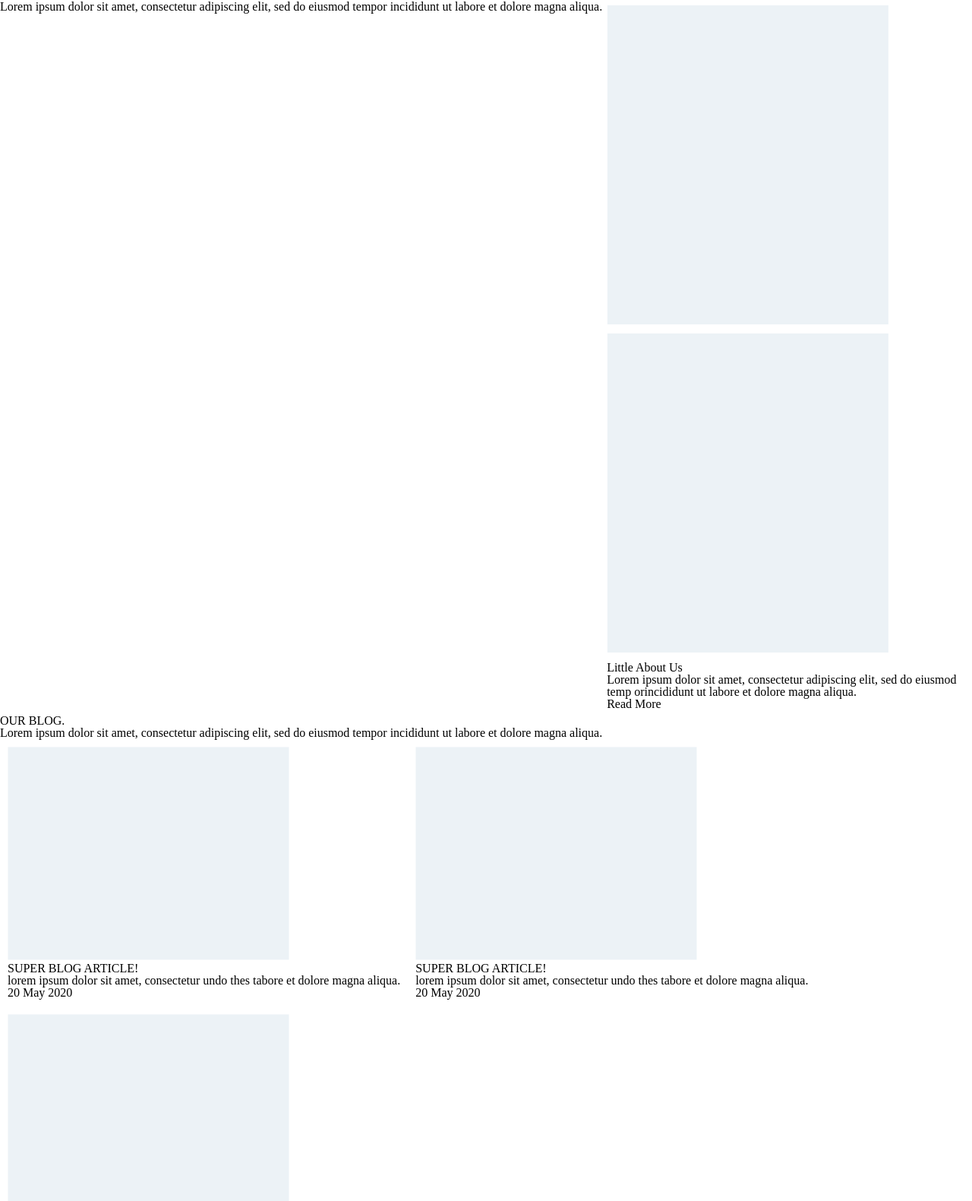
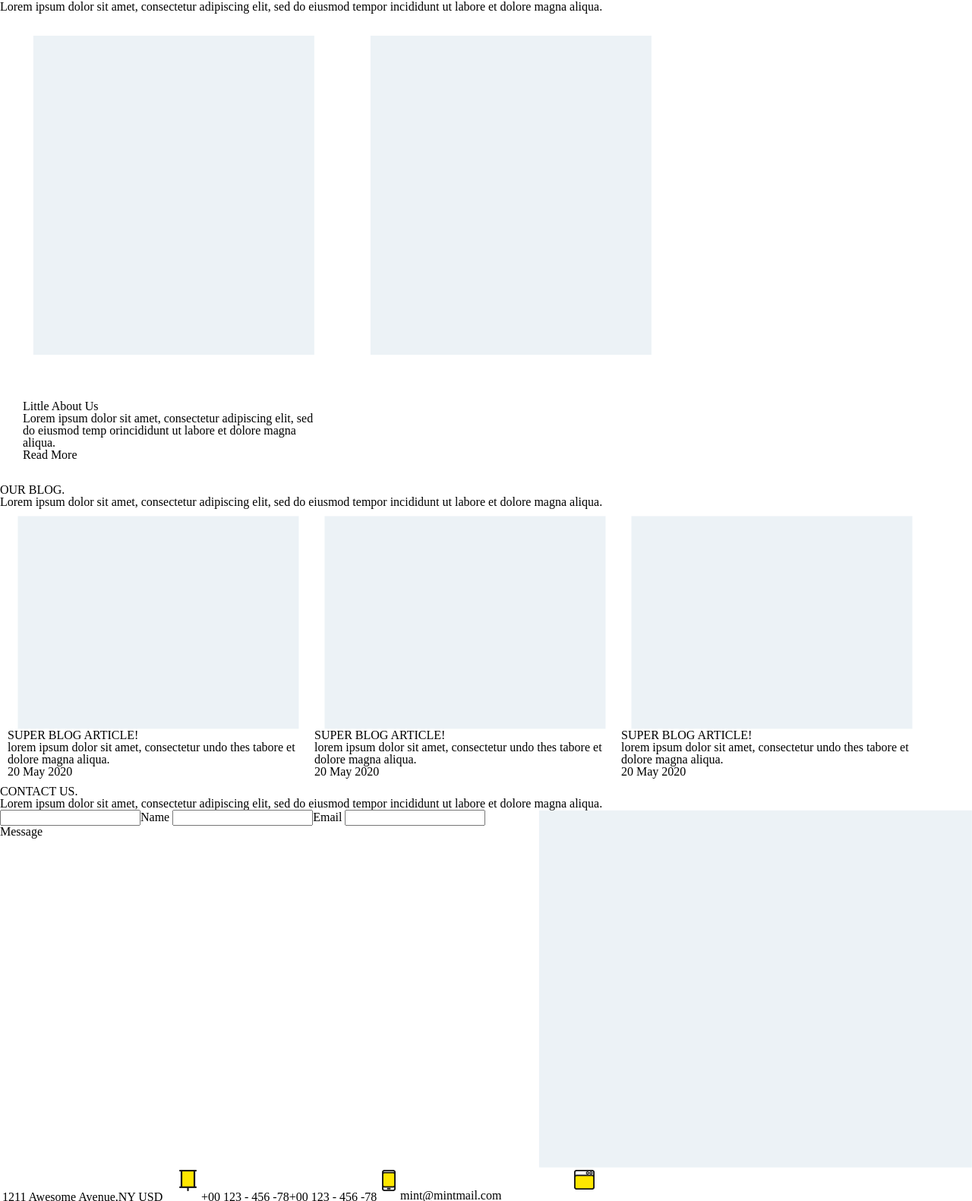
Before and after one commit to mercurymiha/hillel-homtask, a plain HTML site: page index.html in a window 1280 px wide. Shown: the part 1879-3460 px from the top of the page at 76% size. Drawn offline with Linux system fonts and the light colour scheme.

Commit message:
blocksfix

```diff
--- a/custom.css
+++ b/custom.css
@@ -77,32 +77,42 @@ header {
 	float: left;
 	margin-left: 10%;
 }
-section .luke ul li {
+.luke{
+	overflow: hidden;
+	clear: both;
+}
+.imgsection3 {
 	float: left;
-	margin: 6px;
-}
-.luke {
-	overflow: hidden;
-}
-section .luke ul {
-	overflow: auto;
-}
-section .superblog ul li {
-	float: left;
-	margin: 10px;
+	margin: 30px;
+	width: 30%;
 }
 .superblog {
 	overflow: hidden;
+	clear: both;
 }
-section .superblog ul {
-	overflow: auto;
+.imgsection4 {
+	float: left;
+	margin: 10px;
+	width: 30%;
 }
-section form {
+.formfix {
+	overflow: hidden;
+}
+.sectionform {
 	float: left;
+	width: 50%;
 }
 .contactimg {
 	float: right;
 	width: 50%;
+}
+.art {
+	overflow: hidden;
+}
+.imgsection5 {
+	float: left;
+	width: 20%;
+	margin: 3px;
 }
 footer a {
 	float: left;
@@ -115,10 +125,3 @@ footer {
 	overflow: hidden;
 	background-color: black;
 }
-section .art ul li {
-	float: left;
-	margin: 6px;
-}
-.art {
-	overflow: hidden;
-}
--- a/index.html
+++ b/index.html
@@ -50,50 +50,53 @@
             </div>
         </section>
         <section  class="clearfix">
+            <div class="sectiontext">
               <h2>ABOUT US.</h2>
             <p>Lorem ipsum dolor sit amet, consectetur adipiscing elit, sed do eiusmod tempor incididunt
                 ut labore et dolore magna aliqua.</p>
-                <nav class="luke">
-                    <ul>
-                        <li><img src="./img/IMAGE22.png" alt=""></li>
-                        <li><img src="./img/IMAGE22.png" alt=""></li>
-                        <li><div><h3>Little About Us</h3><p>Lorem ipsum dolor sit amet, consectetur adipiscing elit, sed do eiusmod temp
-                            orincididunt ut labore et dolore magna aliqua.</p><p>Read More</p></div></li>
-                    </ul>
-                </nav>
+            </div>
+                <div class="luke">
+                    <div class="imgsection3"><img src="./img/IMAGE22.png" alt=""></div>
+                    <div class="imgsection3"><img src="./img/IMAGE22.png" alt=""></div>
+                    <div class="imgsection3"><h3>Little About Us</h3><p>Lorem ipsum dolor sit amet, consectetur adipiscing elit, sed do eiusmod temp
+                        orincididunt ut labore et dolore magna aliqua.</p><p>Read More</p></div>
+                </div>
         </section>
-        <section>
+        <section class="clearfix">
               <h2>OUR BLOG.</h2>
             <p>Lorem ipsum dolor sit amet, consectetur adipiscing elit, sed do eiusmod tempor incididunt
                 ut labore et dolore magna aliqua.</p>
-                <nav class="superblog">
-                    <ul>
-                        <li><img src="./img/IMAGE33.png" alt=""><article><h3>SUPER BLOG ARTICLE!</h3><p>lorem ipsum dolor sit amet, consectetur undo thes tabore et dolore magna aliqua.</p><p>20 May 2020</p></article></li>
-                        <li><img src="./img/IMAGE33.png" alt=""><article><h3>SUPER BLOG ARTICLE!</h3><p>lorem ipsum dolor sit amet, consectetur undo thes tabore et dolore magna aliqua.</p><p>20 May 2020</p></article></li>
-                        <li><img src="./img/IMAGE33.png" alt=""><article><h3>SUPER BLOG ARTICLE!</h3><p>lorem ipsum dolor sit amet, consectetur undo thes tabore et dolore magna aliqua.</p><p>20 May 2020</p></article></li>
-                    </ul>
-                </nav>
+                <div class="superblog">
+                    <div class="imgsection4"><img src="./img/IMAGE33.png" alt=""><article class="clearfix"><h3>SUPER BLOG ARTICLE!</h3><p>lorem ipsum dolor sit amet, consectetur undo thes tabore et dolore magna aliqua.</p><p>20 May 2020</p></article></div>
+                    <div class="imgsection4"><img src="./img/IMAGE33.png" alt=""><article class="clearfix"><h3>SUPER BLOG ARTICLE!</h3><p>lorem ipsum dolor sit amet, consectetur undo thes tabore et dolore magna aliqua.</p><p>20 May 2020</p></article></div>
+                    <div class="imgsection4"><img src="./img/IMAGE33.png" alt=""><article class="clearfix"><h3>SUPER BLOG ARTICLE!</h3><p>lorem ipsum dolor sit amet, consectetur undo thes tabore et dolore magna aliqua.</p><p>20 May 2020</p></article></div>
+                </div>
         </section>
-        <section>
+        <section class="clearfix">
             <h2>CONTACT US.</h2>
             <p>Lorem ipsum dolor sit amet, consectetur adipiscing elit, sed do eiusmod tempor incididunt
                 ut labore et dolore magna aliqua.</p>
+                <div class="clearfix">
+                    <div class="formfix">
+                        <div class="sectionform">
                             <form action="#">
                                 <label><input type="text">Name</label>
                                 <label><input type="email">Email</label>
                                 <label><input type="textarea">Message</label>
                             </form>
-                <img src="./img/44IMAGE.png" alt="" class="contactimg">
+                        </div>
+                        <div class="contactimg">
+                            <img src="./img/44IMAGE.png" alt="">
+                        </div>
+                    </div>
+                </div>
                 <div class="clearfix">
-                <nav class="art">
-                    <ul>
-                        <li><img src="./img/VectorSmartObject.png" alt=""><article><p>1211 Awesome Avenue,</p><p>NY USD</p></article></li>
-                            <li><img src="./img/VectorSmartObject2.png" alt=""><article><p>+00 123 - 456 -78</p><p>+00 123 - 456 -78</p></article></li>
-                            <li><img src="./img/VectorSmartObject3.png" alt=""><article><p>mint@mintmail.com</p></article></li>
-                    </ul>
-                </nav>
+                    <div class="art">
+                        <div class="imgsection5"><img src="./img/VectorSmartObject.png" alt=""><article class="clearfix"><p>1211 Awesome Avenue,</p><p>NY USD</p></article></div>
+                        <div class="imgsection5"><img src="./img/VectorSmartObject2.png" alt=""><article class="clearfix"><p>+00 123 - 456 -78</p><p>+00 123 - 456 -78</p></article></div>
+                        <div class="imgsection5"><img src="./img/VectorSmartObject3.png" alt=""><article class="clearfix"><p>mint@mintmail.com</p></article></div>
                     </div>
-
+                </div>
         </section>
     </main>
     <footer class="clearfix">
```
Lines whose indentation alone changed are shown as unchanged.
